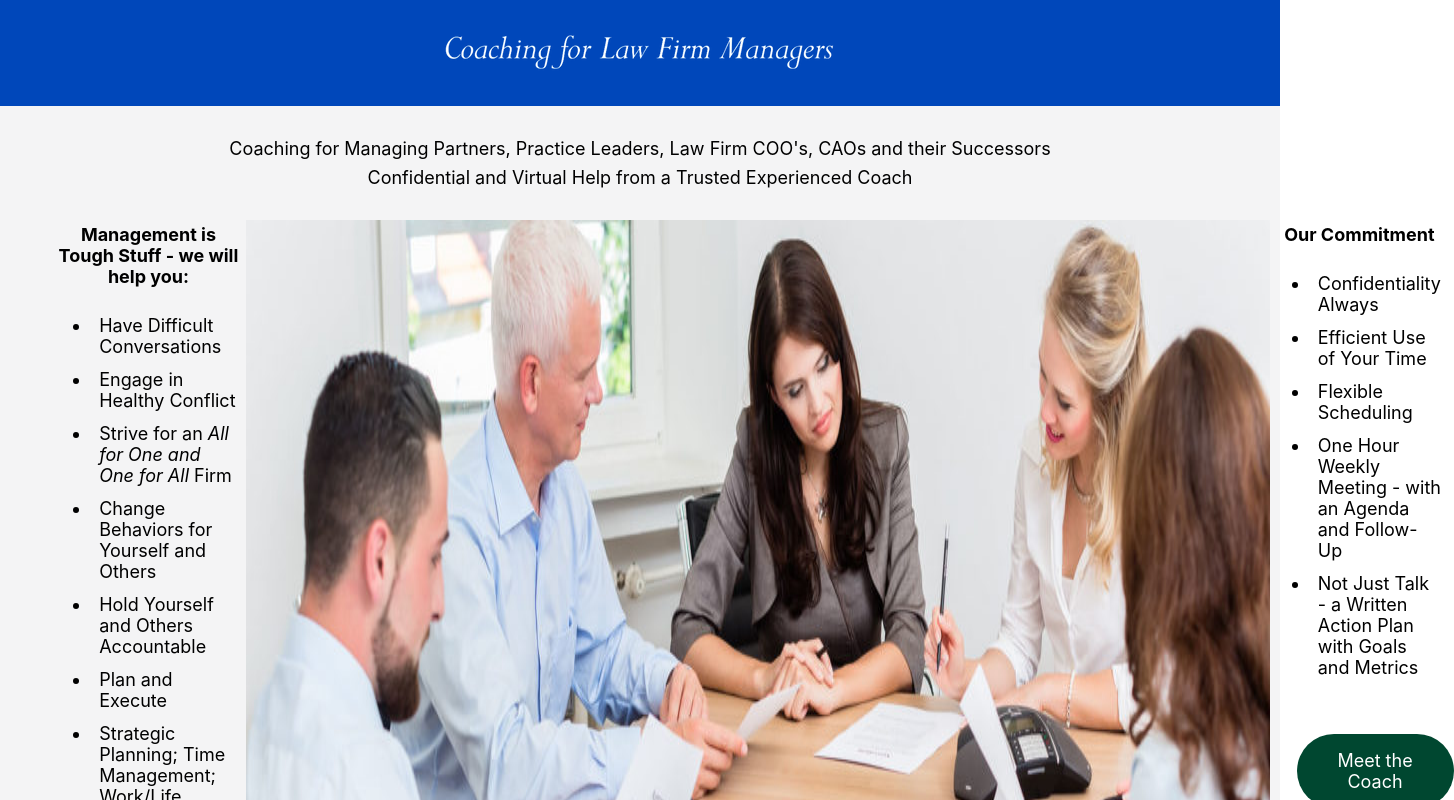
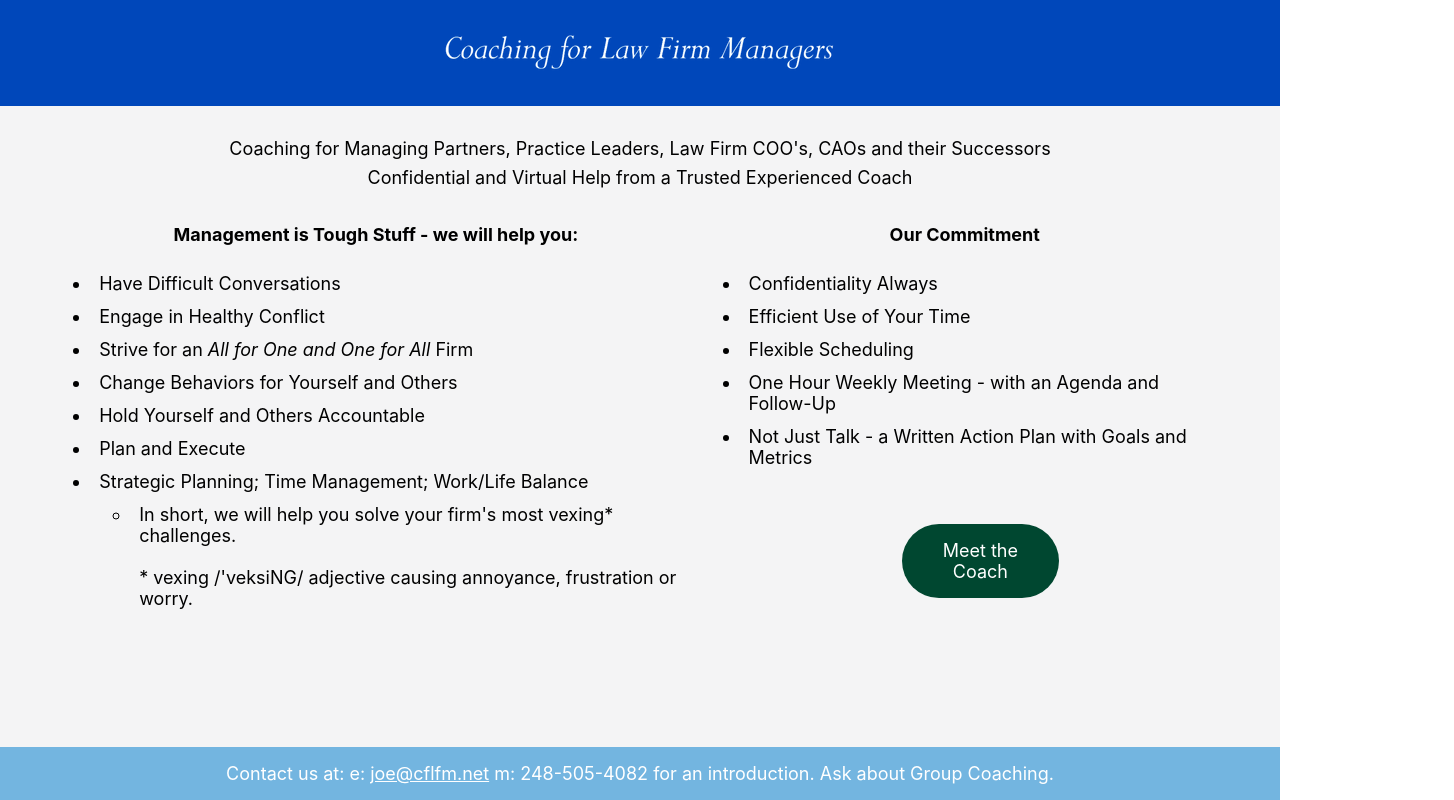
Before and after one commit to Troche4/cflfm, a React (Create React App) app: page / in a window 1280 px wide. Shown: the top 800 px of the page, 1454 px wide, since content can reach past the window. Built offline with nearby package versions, Linux system fonts and the light colour scheme.

Commit message:
Responsive sizing for the hero image

```diff
--- a/src/index.css
+++ b/src/index.css
@@ -43,8 +43,14 @@ body {
   padding: 16px 0;
 }
 
-.hero {
-  max-width: 768;
+@media only screen and (max-width : 1700px) and (min-width : 600px) {
+  .hero {
+    display: none;
+  }
+
+  .homeMain {
+    justify-content: space-around;
+  }
 }
 
 .actionButton {
```
